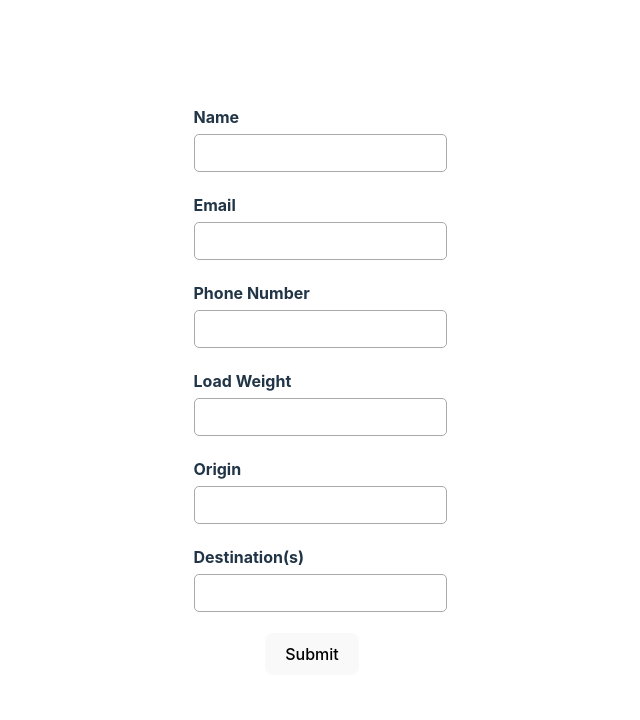
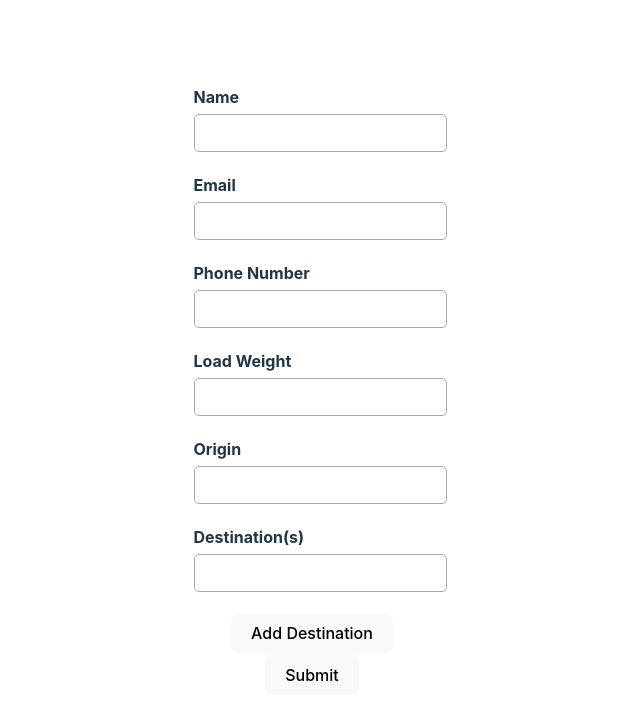
Before and after one commit to gonzzoh/Send.io, a React (Vite) app in the folder client/: page / in a window 1280 px wide. Shown: the top 720 px of the page, without its empty margins (328-968 px from the left). Built offline with nearby package versions, Linux system fonts and the light colour scheme.

Commit message:
Destination Error Message Fixed, and Multiple Destinations Implemented

```diff
--- a/client/src/components/LoadForm.tsx
+++ b/client/src/components/LoadForm.tsx
@@ -9,8 +9,8 @@ type FormData = {
   email: string
   phoneNumber: string
   origin: string
-  // destinations: { destination: string }[]
-  destination: string
+  destinations: { destination: string }[]
+  // destination: string
 }
 export default function LoadForm() {
   const form = useForm<FormData>({
@@ -20,18 +20,18 @@ export default function LoadForm() {
       email: "",
       phoneNumber: "",
       origin: "",
-      // destinations: [{ destination: "" }],
-      destination: ""
+      destinations: [{ destination: "" }],
+      // destination: ""
     },
   });
 
   const { register, control, handleSubmit, formState } = form;
   const { errors } = formState;
 
-  // const { fields, append, remove } = useFieldArray({
-  //   name: "destinations",
-  //   control
-  // })
+  const { fields, append, remove } = useFieldArray({
+    name: "destinations",
+    control
+  })
 
   const onSubmit = (data: FormData) => {
     console.log("submitted", data)
@@ -79,9 +79,21 @@ export default function LoadForm() {
           </div>
         </div> */}
 
-        <label htmlFor="destination">Destination(s)</label>
+        <label htmlFor="destinations">Destination(s)</label>
+        <div id="destinationsList">
+          {fields.map((field, index) => (
+            <div className="destination" key={field.id}>
+              <input type="text" {...register(`destinations.${index}.destination`, { required: "*Destination is required" })} />
+              {index > 0 && <button type="button" onClick={() => remove(index)}>Remove Destination</button>}
+              <p><sup>{errors.destinations && errors.destinations[index]?.destination?.message}</sup></p>
+            </div>
+          ))}
+          <button type="button" onClick={() => append({ destination: "" })}>Add Destination</button>
+        </div>
+
+        {/* <label htmlFor="destination">Destination(s)</label>
         <input type="text" id="destination" {...register('destination', { required: "*Destination is required" })} />
-        <p><sup>{errors.destination?.message}</sup></p>
+        <p><sup>{errors.destination?.message}</sup></p> */}
 
         <button>Submit</button>
       </form>
```
